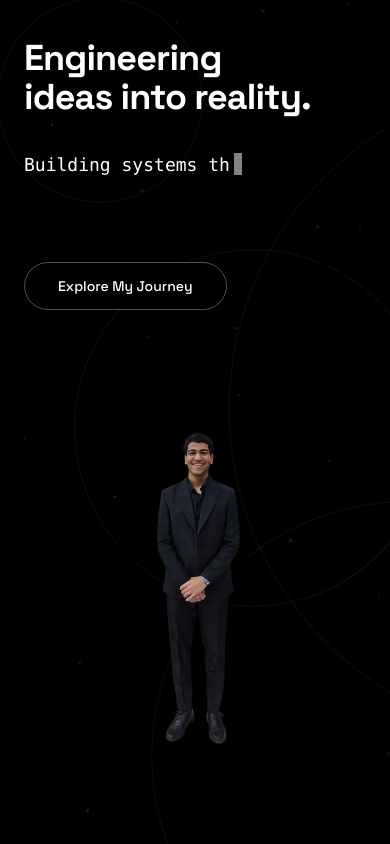
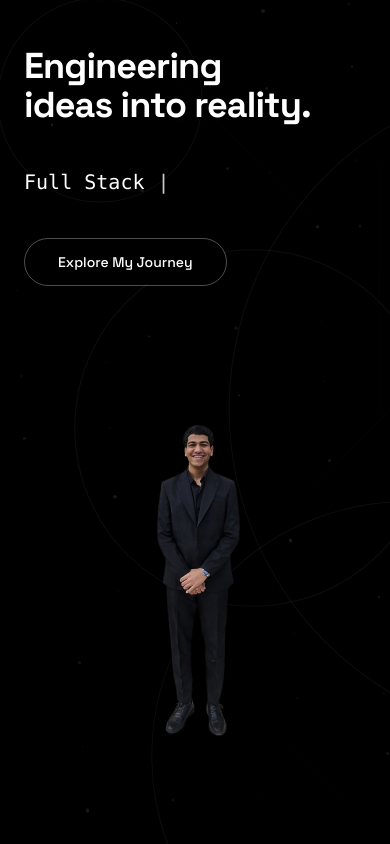
Before and after one commit to omar-syntax/Omar-gad-portfolio, a Next.js app: page / in a window 390 px wide. Shown: the top 844 px of the page. Built offline with nearby package versions, Linux system fonts and the light colour scheme.

Commit message:
updating the hero and ading the typewriter library

```diff
--- a/app/globals.css
+++ b/app/globals.css
@@ -65,6 +65,19 @@ video {
   box-sizing: border-box;
 }
 
+/* Typewriter cursor styles */
+.typewriter-cursor {
+  font-weight: 300;
+  color: rgba(255, 255, 255, 0.8);
+  animation: blink 0.53s step-end infinite;
+  margin-left: 1px;
+}
+
+@keyframes blink {
+  0%, 100% { opacity: 1; }
+  50% { opacity: 0; }
+}
+
 @theme {
   --color-background: var(--background);
   --color-foreground: var(--foreground);
--- a/app/page.tsx
+++ b/app/page.tsx
@@ -12,7 +12,8 @@ function Teaser({
   description,
   href,
   label,
-  imageSrc
+  imageSrc,
+  id
 }: {
   title: string;
   subtitle: string;
@@ -20,11 +21,13 @@ function Teaser({
   href: string;
   label: string;
   imageSrc: string;
+  id?: string;
 }) {
   const { ref, isInView } = useScrollAnimation(0.2);
 
   return (
     <motion.section
+      id={id}
       ref={ref}
       initial={{ opacity: 0, y: 40 }}
       animate={isInView ? { opacity: 1, y: 0 } : {}}
@@ -96,6 +99,7 @@ export default function Home() {
       />
 
       <Teaser
+        id="journey"
         label="Journey"
         title="A decade of creation."
         subtitle="From first spark to TV fame."
--- a/components/Hero.tsx
+++ b/components/Hero.tsx
@@ -1,17 +1,18 @@
 "use client";
 
-import { useEffect, useState, useRef } from "react";
+import { useRef } from "react";
 import { motion, useScroll, useTransform } from "framer-motion";
 import Image from "next/image";
-
-const PHRASES = [
-  "Software Engineer & Future AI Founder.",
-  "Building systems that matter.",
-  "Driven by impact, not just code.",
-  "Turning complex problems into elegant solutions.",
-];
+import Typewriter from "typewriter-effect";
 
 import Link from "next/link";
+
+const scrollToJourney = () => {
+  document.getElementById("journey")?.scrollIntoView({
+    behavior: "smooth",
+    block: "start",
+  });
+};
 
 export default function Hero() {
   const containerRef = useRef<HTMLElement>(null);
@@ -22,34 +23,6 @@ export default function Hero() {
 
   const imageY = useTransform(scrollYProgress, [0, 1], ["0%", "40%"]);
   const imageOpacity = useTransform(scrollYProgress, [0, 0.8, 1], [1, 0.5, 0]);
-
-  const [text, setText] = useState("");
-  const [phraseIndex, setPhraseIndex] = useState(0);
-  const [isDeleting, setIsDeleting] = useState(false);
-
-  useEffect(() => {
-    const currentPhrase = PHRASES[phraseIndex];
-    let timeout: NodeJS.Timeout;
-
-    if (!isDeleting && text === currentPhrase) {
-      timeout = setTimeout(() => setIsDeleting(true), 2000); // Pause at end of phrase
-    } else if (isDeleting && text === "") {
-      setIsDeleting(false);
-      setPhraseIndex((prev) => (prev + 1) % PHRASES.length);
-      timeout = setTimeout(() => { }, 500); // Small pause before typing next
-    } else {
-      const nextText = isDeleting
-        ? currentPhrase.substring(0, text.length - 1)
-        : currentPhrase.substring(0, text.length + 1);
-
-      // Typing speed: normal when typing, slightly faster when deleting
-      const speed = isDeleting ? 30 : 60;
-
-      timeout = setTimeout(() => setText(nextText), speed);
-    }
-
-    return () => clearTimeout(timeout);
-  }, [text, isDeleting, phraseIndex]);
 
   return (
     <section ref={containerRef} className="relative w-full h-screen overflow-hidden flex flex-col items-center justify-end">
@@ -75,12 +48,28 @@ export default function Hero() {
             initial={{ opacity: 0, y: 20 }}
             animate={{ opacity: 1, y: 0 }}
             transition={{ duration: 0.8, delay: 0.2, ease: "easeOut" }}
-            className="min-h-[80px] md:min-h-[60px]"
+            className="min-h-[48px] flex items-center"
           >
-            <p className="text-lg md:text-xl text-white/50 max-w-lg leading-relaxed font-mono">
-              <span className="text-white">{text}</span>
-              <span className="inline-block w-[8px] h-[1.2em] bg-white ml-1 animate-[pulse_1s_cubic-bezier(0.4,0,0.6,1)_infinite] align-text-bottom"></span>
-            </p>
+            <div className="text-xl md:text-2xl font-medium font-mono text-white">
+              <Typewriter
+                options={{
+                  strings: [
+                    "Software Engineer",
+                    "Full Stack Developer",
+                    "React & TypeScript Specialist",
+                    "AI Solutions Builder",
+                    "System Architect",
+                  ],
+                  autoStart: true,
+                  loop: true,
+                  deleteSpeed: 50,
+                  delay: 100,
+                  cursor: "|",
+                  wrapperClassName: "typewriter-text",
+                  cursorClassName: "typewriter-cursor",
+                }}
+              />
+            </div>
           </motion.div>
 
           <motion.div
@@ -88,14 +77,16 @@ export default function Hero() {
             animate={{ opacity: 1, y: 0 }}
             transition={{ duration: 0.8, delay: 0.4, ease: "easeOut" }}
           >
-            <Link
-              href="/about"
+            <motion.button
+              onClick={scrollToJourney}
+              whileHover={{ scale: 1.05 }}
+              whileTap={{ scale: 0.95 }}
               className="relative inline-flex h-12 overflow-hidden rounded-full p-[1px] focus:outline-none group border border-white/30 hover:border-white transition-colors duration-300"
             >
               <span className="inline-flex h-full w-full cursor-pointer items-center justify-center rounded-full bg-black px-8 py-1 text-sm font-medium text-white transition-all duration-300 group-hover:bg-white group-hover:text-black">
                 Explore My Journey
               </span>
-            </Link>
+            </motion.button>
           </motion.div>
         </div>
 
--- a/package.json
+++ b/package.json
@@ -18,7 +18,8 @@
     "react": "19.2.4",
     "react-dom": "19.2.4",
     "react-icons": "^5.6.0",
-    "tailwind-merge": "^3.5.0"
+    "tailwind-merge": "^3.5.0",
+    "typewriter-effect": "^2.22.0"
   },
   "devDependencies": {
     "@tailwindcss/postcss": "^4",
```
Also changed, not shown: 1 other file (tests, documents, lock files or other folders).
